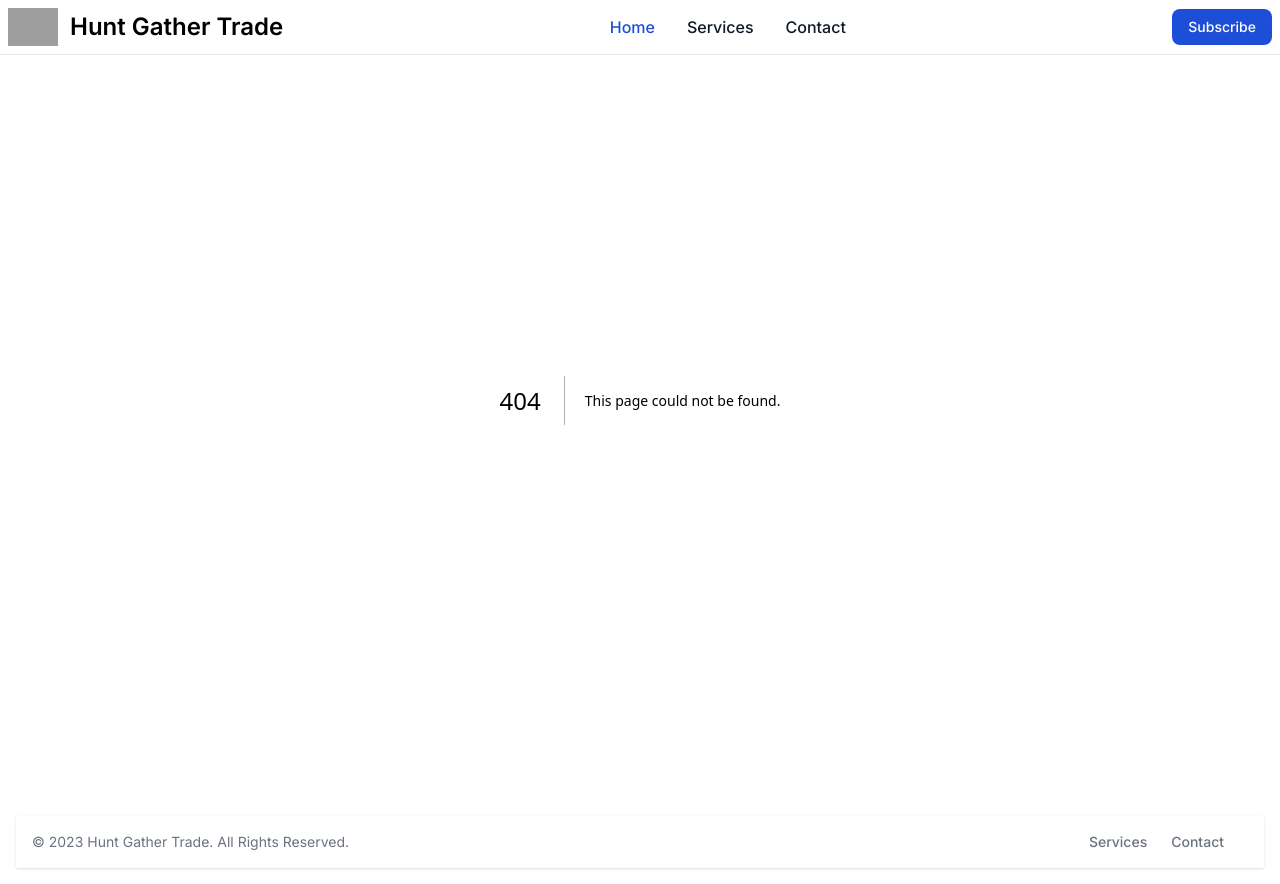
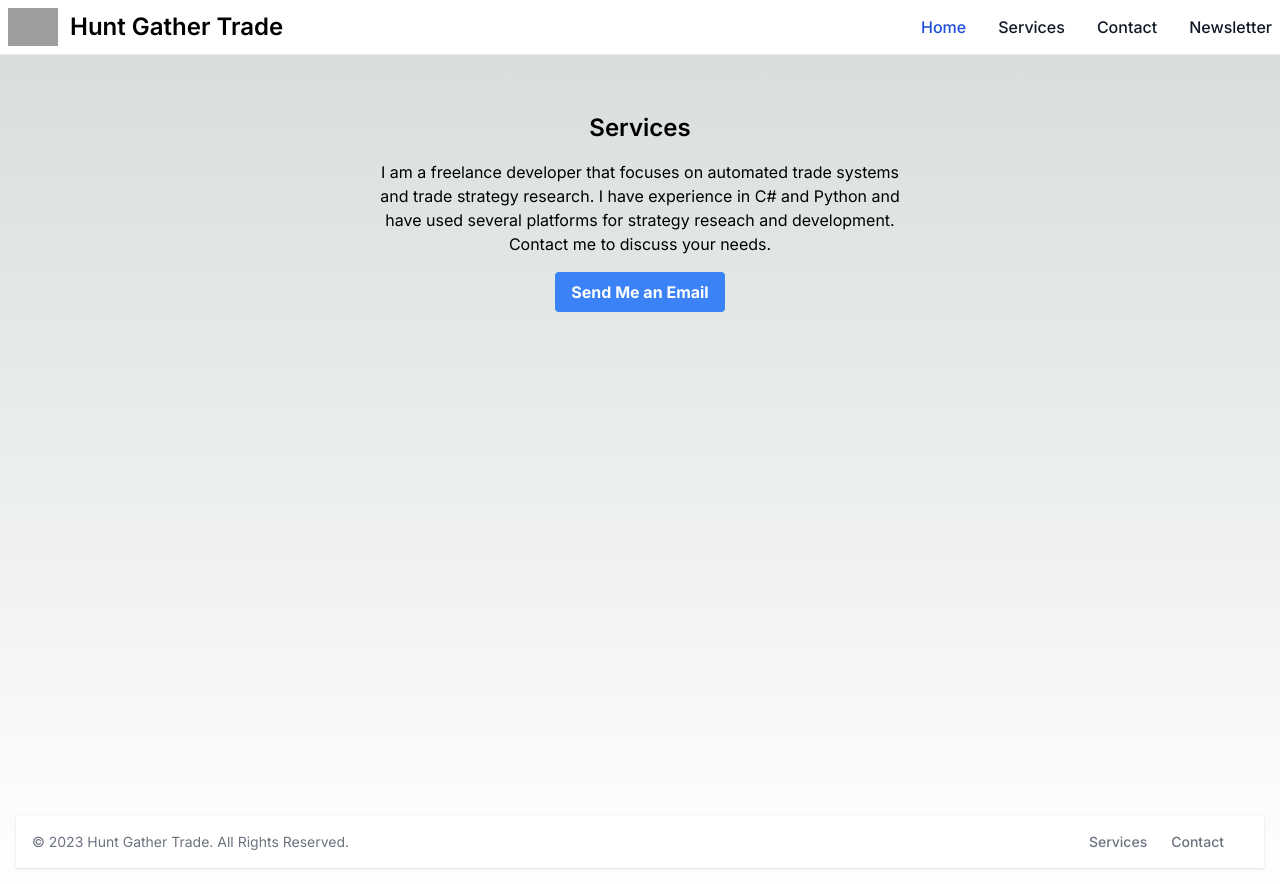
Before and after one commit to larrykann/hgt-website, a Next.js app: page /services in a window 1280 px wide. Before the commit this address had no page. Built offline with nearby package versions, Linux system fonts and the light colour scheme; grey boxes are pictures that could not be loaded.

Commit message:
added contact and services page. Added prose to home page.

```diff
--- a/app/_components/Navbar.tsx
+++ b/app/_components/Navbar.tsx
@@ -19,36 +19,29 @@ const Navbar: React.FC = () => {
                         Hunt Gather Trade
                     </span>
                 </Link>
-                <div className="flex md:order-2 space-x-3 md:space-x-0 rtl:space-x-reverse">
-                    <Link href="https://huntgathertrade.substack.com/subscribe">
-                        <button type="button" className="text-white bg-blue-700 hover:bg-blue-800 focus:ring-4 focus:outline-none focus:ring-blue-300 font-medium rounded-lg text-sm px-4 py-2 text-center dark:bg-blue-600 dark:hover:bg-blue-700 dark:focus:ring-blue-800">
-                            Subscribe
-                        </button>
-                    </Link>
-                    <button data-collapse-toggle="navbar-sticky" type="button" className="inline-flex items-center p-2 w-10 h-10 justify-center text-sm text-gray-500 rounded-lg md:hidden hover:bg-gray-100 focus:outline-none focus:ring-2 focus:ring-gray-200 dark:text-gray-400 dark:hover:bg-gray-700 dark:focus:ring-gray-600" aria-controls="navbar-sticky" aria-expanded="false">
-                        <span className="sr-only">Open main menu</span>
-                        <svg className="w-5 h-5" aria-hidden="true" xmlns="http://www.w3.org/2000/svg" fill="none" viewBox="0 0 17 14">
-                            <path stroke="currentColor" stroke-linecap="round" stroke-linejoin="round" stroke-width="2" d="M1 1h15M1 7h15M1 13h15"/>
-                        </svg>
-                    </button>
-                </div>
                 <div className="items-center justify-between hidden w-full md:flex md:w-auto md:order-1" id="navbar-sticky">
                     <ul className="flex flex-col p-4 md:p-0 mt-4 font-medium border border-gray-100 rounded-lg bg-gray-50 md:space-x-8 rtl:space-x-reverse md:flex-row md:mt-0 md:border-0 md:bg-white dark:bg-gray-800 md:dark:bg-gray-900 dark:border-gray-700">
                         <li>
-                            <Link href="#" className="block py-2 px-3 text-white bg-blue-700 rounded md:bg-transparent md:text-blue-700 md:p-0 md:dark:text-blue-500" aria-current="page">
+                            <Link href="/" className="block py-2 px-3 text-white bg-blue-700 rounded md:bg-transparent md:text-blue-700 md:p-0 md:dark:text-blue-500" aria-current="page">
                                 Home
                             </Link>
                         </li>
                         <li>
-                            <Link href="#" className="block py-2 px-3 text-gray-900 rounded hover:bg-gray-100 md:hover:bg-transparent md:hover:text-blue-700 md:p-0 md:dark:hover:text-blue-500 dark:text-white dark:hover:bg-gray-700 dark:hover:text-white md:dark:hover:bg-transparent dark:border-gray-700">
+                            <Link href="/services" className="block py-2 px-3 text-gray-900 rounded hover:bg-gray-100 md:hover:bg-transparent md:hover:text-blue-700 md:p-0 md:dark:hover:text-blue-500 dark:text-white dark:hover:bg-gray-700 dark:hover:text-white md:dark:hover:bg-transparent dark:border-gray-700">
                                 Services
                             </Link>
                         </li>
                         <li>
-                            <Link href="#" className="block py-2 px-3 text-gray-900 rounded hover:bg-gray-100 md:hover:bg-transparent md:hover:text-blue-700 md:p-0 md:dark:hover:text-blue-500 dark:text-white dark:hover:bg-gray-700 dark:hover:text-white md:dark:hover:bg-transparent dark:border-gray-700">
+                            <Link href="/contact" className="block py-2 px-3 text-gray-900 rounded hover:bg-gray-100 md:hover:bg-transparent md:hover:text-blue-700 md:p-0 md:dark:hover:text-blue-500 dark:text-white dark:hover:bg-gray-700 dark:hover:text-white md:dark:hover:bg-transparent dark:border-gray-700">
                                 Contact
                             </Link>
                         </li>
+                        <li>
+                            <Link href="/newsletter" className="block py-2 px-3 text-gray-900 rounded hover:bg-gray-100 md:hover:bg-transparent md:hover:text-blue-700 md:p-0 md:dark:hover:text-blue-500 dark:text-white dark:hover:bg-gray-700 dark:hover:text-white md:dark:hover:bg-transparent dark:border-gray-700">
+                                Newsletter
+                            </Link>
+                        </li>
+
                     </ul>
                 </div>
             </div>
--- /dev/null
+++ b/app/contact/page.tsx
@@ -0,0 +1,23 @@
+import Link from 'next/link'
+
+const Contact: React.FC = () => {
+    return (
+        <main className="flex min-h-screen flex-col items-center justify-between p-24">
+            <div className="max-w-xl mx-auto p-4 flex-1">
+                <h2 className="text-2xl font-semibold text-center mb-4">
+                    Contact Me via Email
+                </h2>
+                <p className="text-center mb-4">
+                    kanndide@gmail.com
+                </p>
+                <div className="flex justify-center">
+                    <Link href="mailto:kanndide@gmail.com" className="bg-blue-500 hover:bg-blue-700 text-white font-bold py-2 px-4 rounded">
+                        Send Me an Email
+                    </Link>
+                </div>
+            </div>
+        </main>
+    );
+}
+
+export default Contact;
--- a/app/page.tsx
+++ b/app/page.tsx
@@ -10,13 +10,30 @@ export default async function Home() {
 
     return (
         <main className="flex min-h-screen flex-col items-center justify-between p-24">
-            <div className="relative flex place-items-center before:absolute before:h-[300px] before:w-full sm:before:w-[480px] before:-translate-x-1/2 before:rounded-full before:bg-gradient-radial before:from-white before:to-transparent before:blur-2xl before:content-[''] after:absolute after:-z-20 after:h-[180px] after:w-full sm:after:w-[240px] after:translate-x-1/3 after:bg-gradient-conic after:from-sky-200 after:via-blue-200 after:blur-2xl after:content-[''] before:dark:bg-gradient-to-br before:dark:from-transparent before:dark:to-blue-700 before:dark:opacity-10 after:dark:from-sky-900 after:dark:via-[#0141ff] after:dark:opacity-40 before:lg:h-[360px] z-[-1]">
+            <div className="mb-2 flex text-center">
+                <h1 className="mb-3 text-4xl font-semibold p-2">
+                    Hunt Gather Trade
+                </h1>
+            </div>
+            <div className="relative flex grid lg:grid-cols-2 place-items-center before:absolute before:h-[300px] before:w-full sm:before:w-[480px] before:-translate-x-1/2 before:rounded-full before:bg-gradient-radial before:from-white before:to-transparent before:blur-2xl before:content-[''] after:absolute after:-z-20 after:h-[180px] after:w-full sm:after:w-[240px] after:translate-x-1/3 after:bg-gradient-conic after:from-sky-200 after:via-blue-200 after:blur-2xl after:content-[''] before:dark:bg-gradient-to-br before:dark:from-transparent before:dark:to-blue-700 before:dark:opacity-10 after:dark:from-sky-900 after:dark:via-[#0141ff] after:dark:opacity-40 before:lg:h-[360px] z-[-1]">
                 <Image
                     src={imageUrl}
                     width={500}
                     height={500}
                     alt="Random AI generated art"
                 />
+                <div id="welcome-section">
+                    <p className="p-2 text-base max-w-prose">
+                        Welcome to Hunt Gather Trade! My name is Larry, and I am a freelance developer and the author of the Hunt Gather Trade Substack newsletter. This platform is my passion project, born from a fascination with automated trading systems and day trading. Here, I dedicate myself to sharing knowledge, experiences, and monthly strategies with a community that's as eager to learn.
+                    </p>
+                    <p className="p-2 text-base max-w-prose">
+                        Every month, I dive into the complexities of automated trading systems, offering you insights and research that are both accessible and designed to help you with your daily trading. Whether your interest lies in understanding the algorithms that fuel trading bots or honing your manual trading techniques, my newsletter is tailored to equip you with practical knowledge and researched strategies.
+                    </p>
+                    <p className="p-2 text-base max-w-prose">
+                        If you have any developer or research needs, check out the services page and feel free to contact me.
+                    </p>
+                </div>
+
             </div>
 
             <div className="mb-32 grid text-center lg:max-w-5xl lg:w-full lg:mb-0 lg:grid-cols-3 lg:text-left">
@@ -33,7 +50,7 @@ export default async function Home() {
                         </span>
                     </h2>
                     <p className={`m-0 max-w-[30ch] text-sm opacity-50`}>
-                        Learn about Next.js in an interactive course with&nbsp;quizzes!
+                        Check out the HGT GitHub repositories. Some projects are open publicly.
                     </p>
                 </Link>
 
--- /dev/null
+++ b/app/services/page.tsx
@@ -0,0 +1,23 @@
+import Link from 'next/link'
+
+const Services: React.FC = () => {
+    return (
+        <main className="flex min-h-screen flex-col items-center justify-between p-24">
+            <div className="max-w-xl mx-auto p-4 flex-1">
+                <h2 className="text-2xl font-semibold text-center mb-4">
+                    Services
+                </h2>
+                <p className="text-center mb-4 text-base max-w-prose">
+                    I am a freelance developer that focuses on automated trade systems and trade strategy research. I have experience in C# and Python and have used several platforms for strategy reseach and development. Contact me to discuss your needs.
+                </p>
+                <div className="flex justify-center">
+                    <Link href="mailto:kanndide@gmail.com" className="bg-blue-500 hover:bg-blue-700 text-white font-bold py-2 px-4 rounded">
+                        Send Me an Email
+                    </Link>
+                </div>
+            </div>
+        </main>
+    );
+}
+
+export default Services;
```
